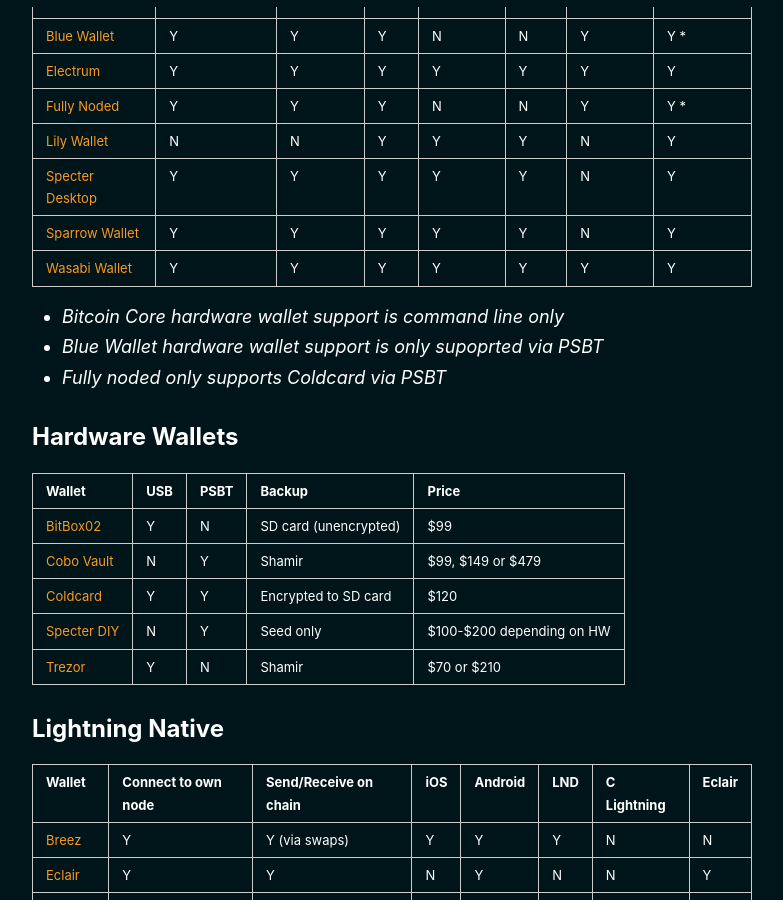
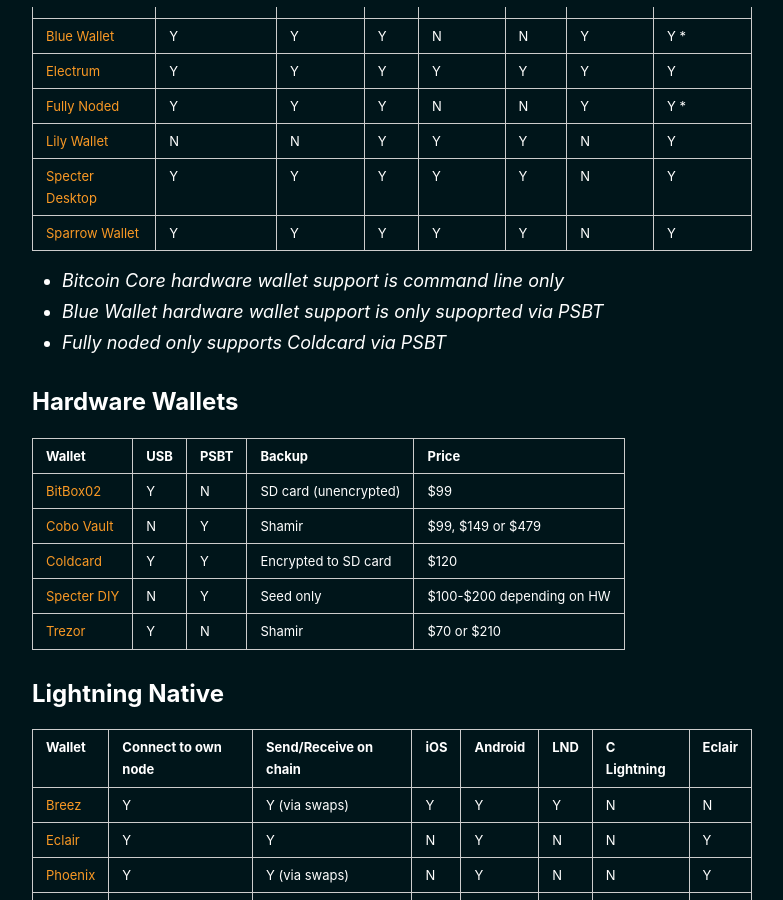
Before and after one commit to BitcoinQnA/bitcoin-wallet-guide, a Jekyll site: the page built from _pages/compare.md, in a window 1280 px wide and 900 px high, scrolled down 1000 px. Shown: the whole window, without its empty margins (248-1031 px from the left). Built offline with Jekyll 4.4.1, drawn with Linux system fonts in a browser that asks for light colours.

Commit message:
remove wasabi

```diff
--- a/_pages/compare.md
+++ b/_pages/compare.md
@@ -33,7 +33,6 @@ This page contains a key feature comparison for each type of wallet detailed on
 | [Lily Wallet](https://bitcoinwallet.guide/desktop/#lily-wallet)            |      N               |      N       |  Y  |     Y   |     Y |     N      |  Y          |
 | [Specter Desktop](https://bitcoinwallet.guide/desktop/#specter-desktop)    |       Y              |       Y      |   Y |    Y    | Y     |      N     |  Y          |
 | [Sparrow Wallet](https://bitcoinwallet.guide/desktop/#sparrow-wallet)      |        Y             |        Y     |   Y |     Y   | Y     |     N      |  Y          |
-| [Wasabi Wallet](https://bitcoinwallet.guide/desktop/#wasabi-wallet)        |        Y             |        Y     |   Y |     Y   | Y     |     Y      |  Y          |
 
 * *Bitcoin Core hardware wallet support is command line only*
 * *Blue Wallet hardware wallet support is only supoprted via PSBT*
```
